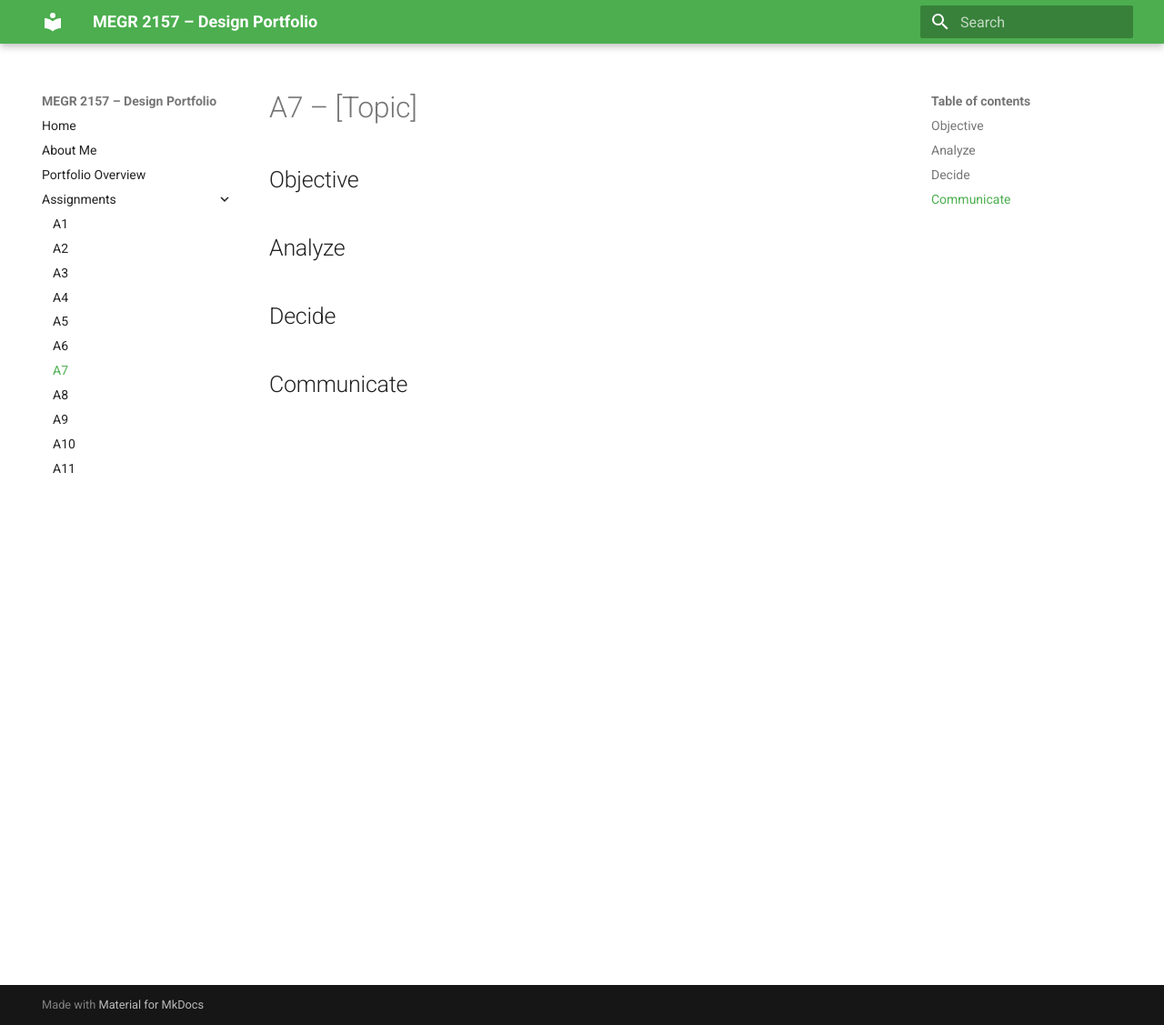
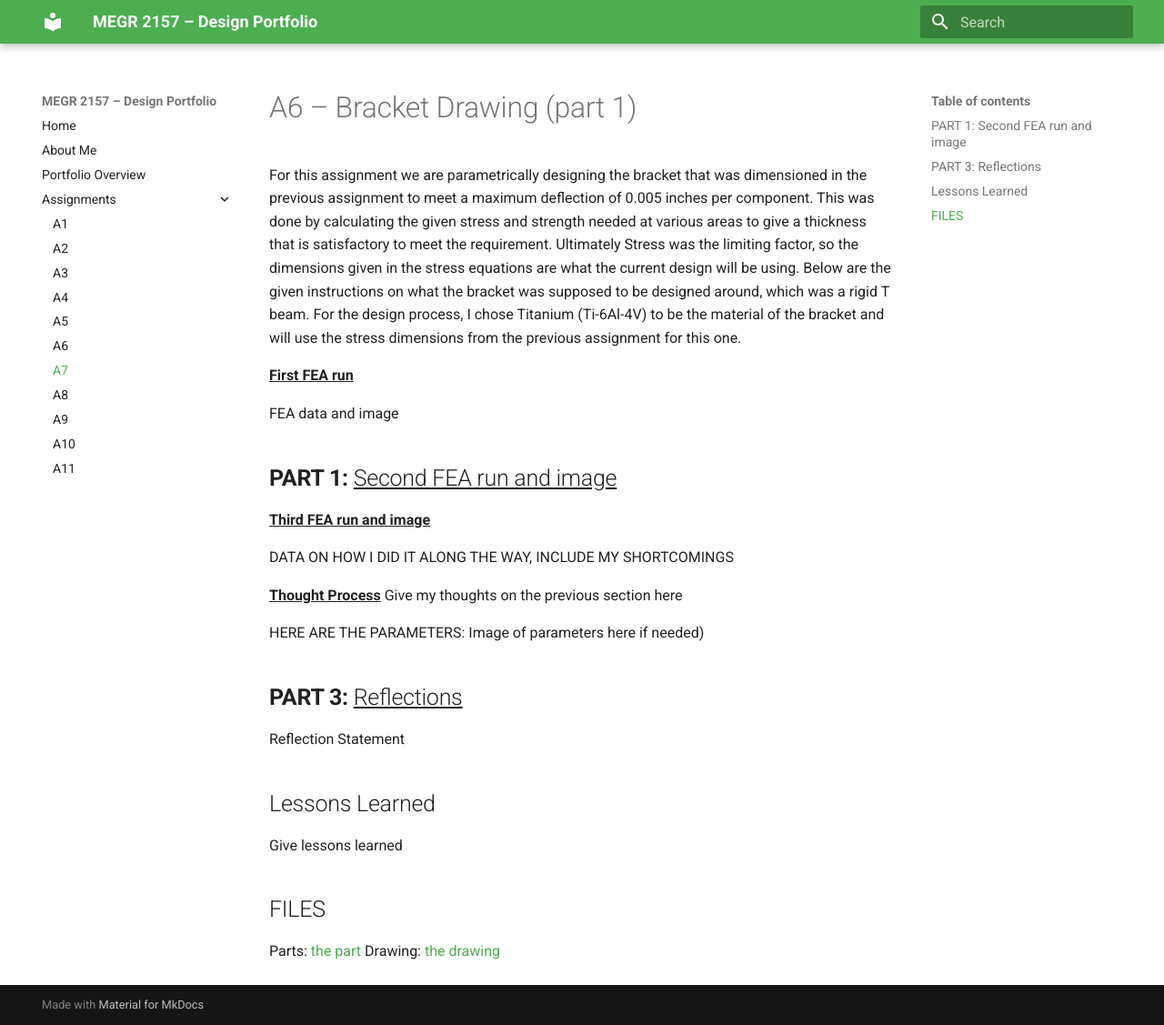
Before and after one commit to dadams78/design-projects-portfolio, an MkDocs documentation site: the page built from docs/assignments/A07/index.md, in a window 1280 px wide and 1127 px high. Shown: the whole window at 91% size. Built offline with MkDocs 1.6.1 and Material for MkDocs 9.7.7, drawn with Linux system fonts in a browser that asks for light colours.

Commit message:
Update index.md

```diff
--- a/docs/assignments/A07/index.md
+++ b/docs/assignments/A07/index.md
@@ -1,12 +1,39 @@
-# A7 – [Topic]
+# A6 – Bracket Drawing (part 1)
 
-## Objective
+For this assignment we are parametrically designing the bracket that was dimensioned in the previous assignment to meet a maximum deflection of 0.005 inches per component. This was done by calculating the given stress and strength needed at various areas to give a thickness that is satisfactory to meet the requirement. Ultimately Stress was the limiting factor, so the dimensions given in the stress equations are what the current design will be using. Below are the given instructions on what the bracket was supposed to be designed around, which was a rigid T beam. For the design process, I chose Titanium (Ti-6Al-4V) to be the material of the bracket and will use the stress dimensions from the previous assignment for this one.
+
+**<u>First FEA run</u>**
+
+FEA data and image
 
 
-## Analyze
+## __PART 1:__ <u>Second FEA run and image</u>
 
 
-## Decide
+**<u>Third FEA run and image</u>**
+
+DATA ON HOW I DID IT ALONG THE WAY, INCLUDE MY SHORTCOMINGS
+
+**<u>Thought Process</u>**
+Give my thoughts on the previous section here
+
+HERE ARE THE PARAMETERS:
+Image of parameters here if needed)
 
 
-## Communicate
+
+
+
+## __PART 3:__ <u>Reflections</u>
+ Reflection Statement
+
+
+## Lessons Learned
+
+Give lessons learned
+
+
+## FILES
+
+Parts: [the part ](Part6.SLDDRW)
+Drawing: [the drawing](Part6.SLDPRT)
```
